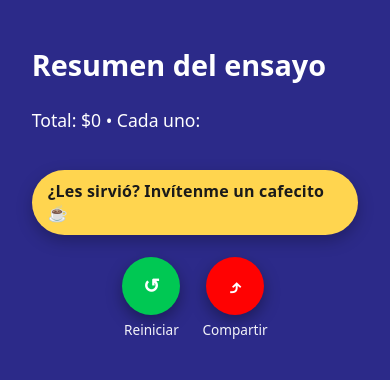
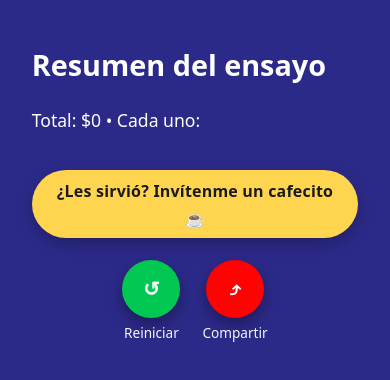
Before and after one commit to nadiequierepensar/nadiequierepensar.github.io, a plain HTML site: page ensayo/ensayo8.html in a window 390 px wide. Drawn offline with Linux system fonts and the light colour scheme.

Commit message:
Corregido el cafecito al final

```diff
--- a/css/app.css
+++ b/css/app.css
@@ -352,6 +352,8 @@ html.is-leaving main { opacity:0; }
 }
 .donate-btn{
   display:inline-flex;
+  flex-wrap:wrap;             /* permite que el emoji baje de línea */
+  justify-content:center;     /* centra cada línea del contenido */
   align-items:center;
   gap:8px;
   padding:12px 18px;
@@ -364,9 +366,14 @@ html.is-leaving main { opacity:0; }
   box-shadow:0 6px 16px rgba(0,0,0,.25);
   transition:transform .06s ease, filter .12s ease;
 }
+.donate-btn .label{ white-space:normal; } /* por si venía con nowrap */
+.donate-btn .emoji{ line-height:1; }      /* evita salto raro vertical */
+
 .donate-btn:hover{ filter:brightness(1.04); transform:translateY(-1px); }
 .donate-btn:active{ transform:translateY(0); }
 
 @media (max-width:420px){
   .donate-btn{ padding:11px 16px; }
+  /* Si corta en dos líneas, asegura el ☕ centrado ocupando la línea completa */
+  .donate-btn .emoji{ flex-basis:100%; text-align:center; }
 }
--- a/ensayo/ensayo8.html
+++ b/ensayo/ensayo8.html
@@ -89,8 +89,11 @@
 <div class="donate-wrap">
   <a class="donate-btn"
      href="https://cafecito.app/nadiequierepensar"
-     target="_blank" rel="noopener noreferrer">
-    ¿Les sirvió? Invítenme un cafecito ☕
+     target="_blank"
+     rel="noopener noreferrer"
+     aria-label="¿Les sirvió? Invítenme un cafecito">
+    <span class="label">¿Les sirvió? Invítenme un cafecito</span>
+    <span class="emoji" aria-hidden="true">☕</span>
   </a>
 </div>
 
```
Also changed, not shown: canchita/canchita10.html (+5 -2 lines), juntadas/juntadas4.html (+5 -2 lines).
